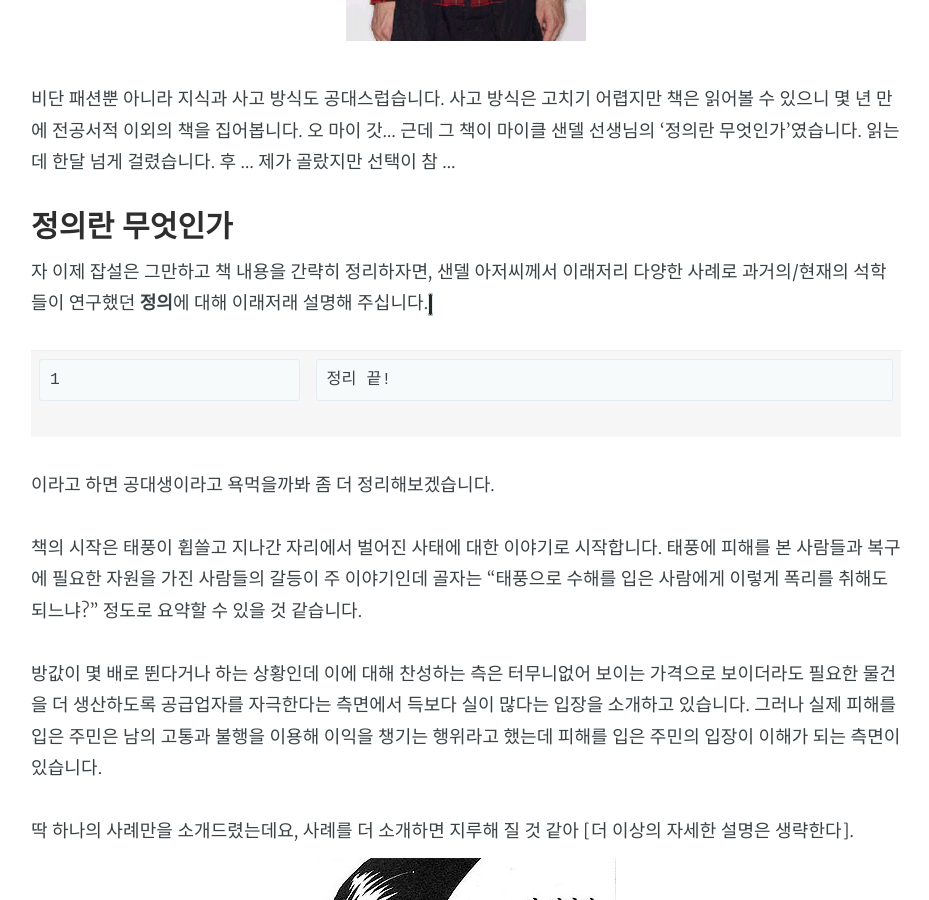
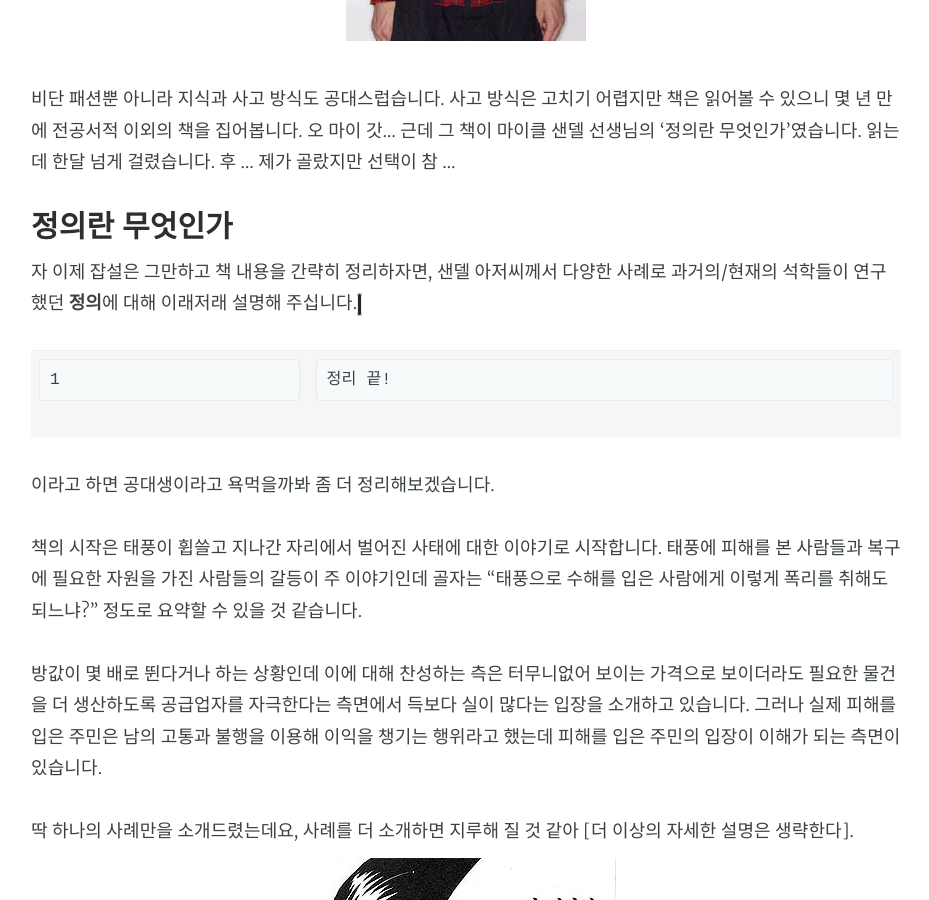
Before and after one commit to hyunjong-lee/hyunjong-lee-prev.github.io, a Jekyll site: the page built from _posts/2016-12-31-BOOK-JUSTICE.markdown, in a window 1280 px wide and 900 px high, scrolled down 1504 px. Shown: the whole window, without its empty margins (174-1103 px from the left). Built offline with Jekyll 4.4.1, drawn with Linux system fonts in a browser that asks for light colours.

Commit message:
fix errata

```diff
--- a/_posts/2016-12-31-BOOK-JUSTICE.markdown
+++ b/_posts/2016-12-31-BOOK-JUSTICE.markdown
@@ -23,7 +23,7 @@
 
 ### 정의란 무엇인가
 
-자 이제 잡설은 그만하고 책 내용을 간략히 정리하자면, 샌델 아저씨께서 이래저리 다양한 사례로 과거의/현재의 석학들이 연구했던 **정의**에 대해 이래저래 설명해 주십니다.
+자 이제 잡설은 그만하고 책 내용을 간략히 정리하자면, 샌델 아저씨께서 다양한 사례로 과거의/현재의 석학들이 연구했던 **정의**에 대해 이래저래 설명해 주십니다.
 `정리 끝!` 이라고 하면 공대생이라고 욕먹을까봐 좀 더 정리해보겠습니다.
 
 책의 시작은 태풍이 휩쓸고 지나간 자리에서 벌어진 사태에 대한 이야기로 시작합니다.
```
